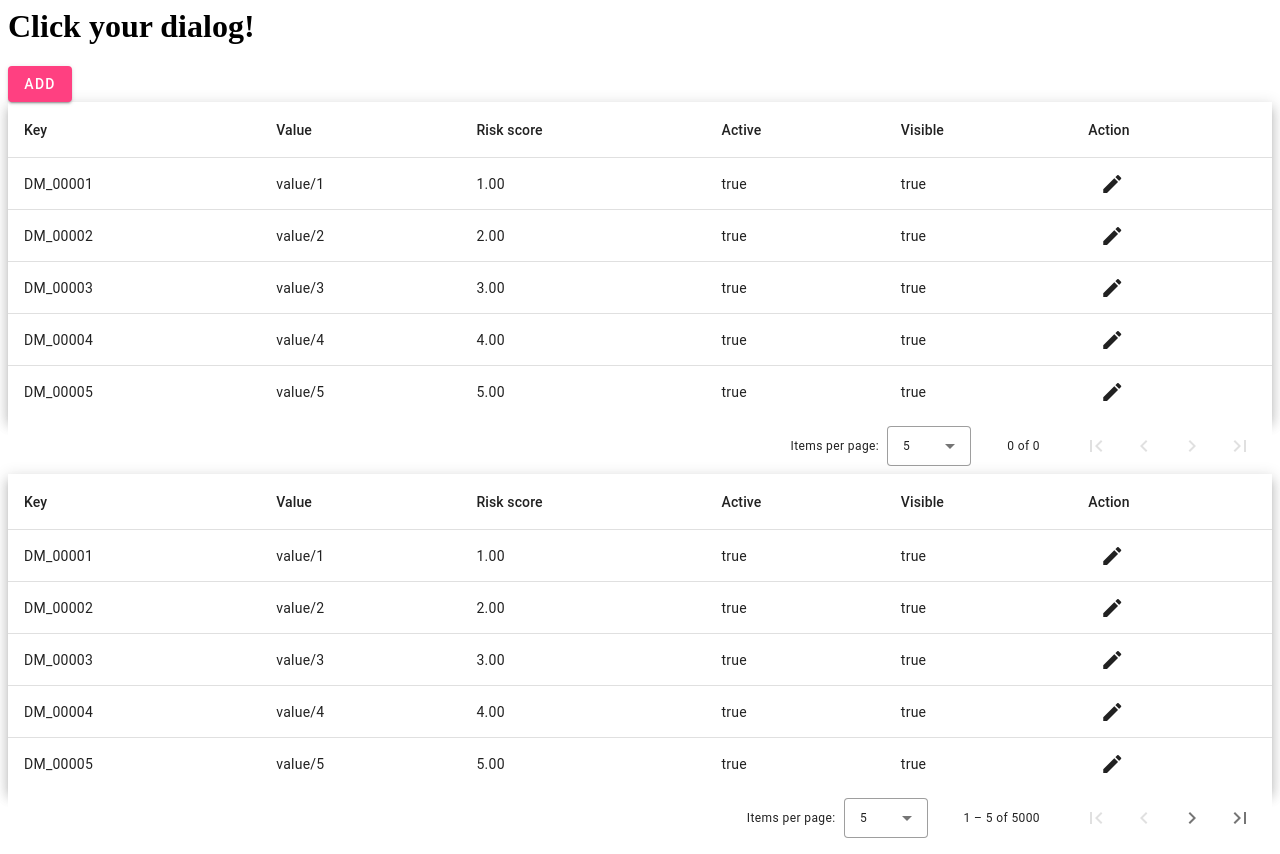
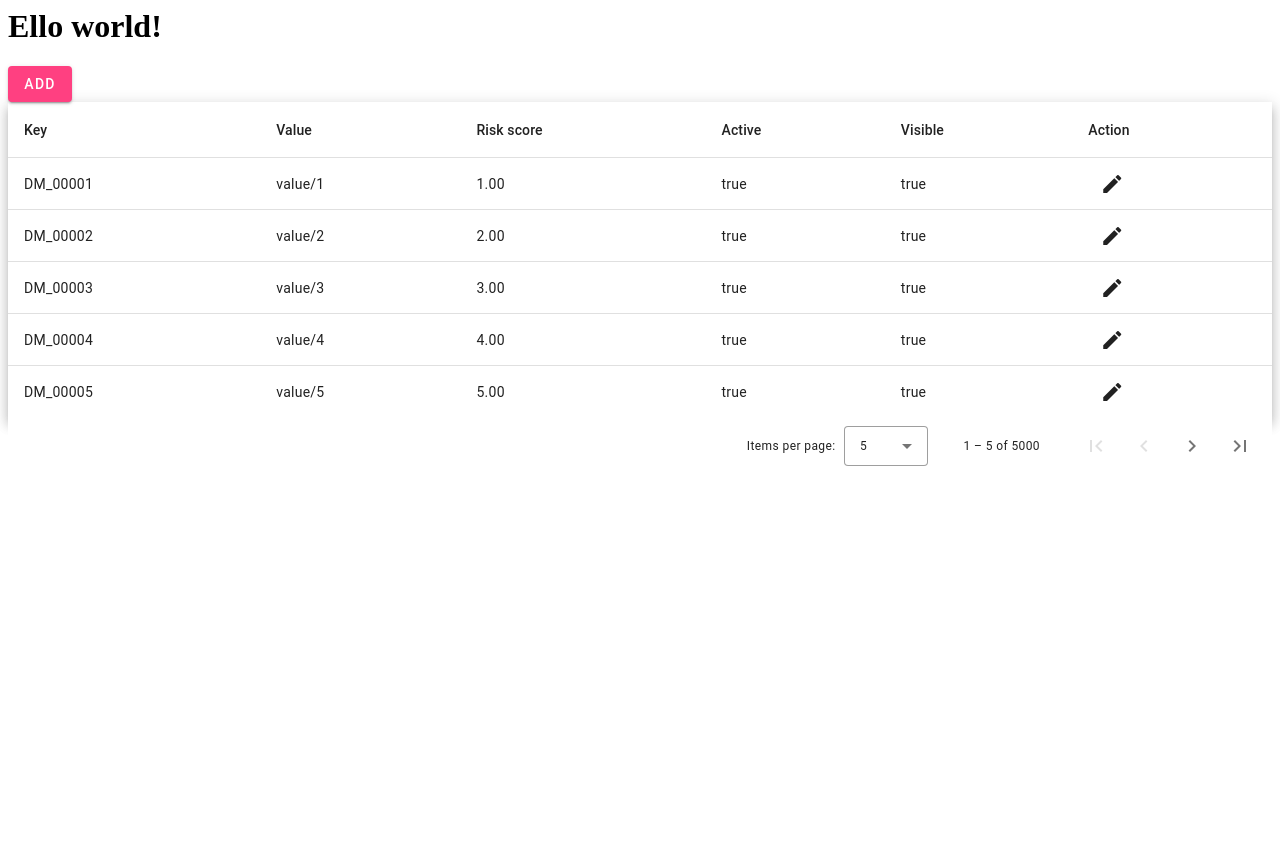
Before and after one commit to Cashew13/angular-zlmr5b, an Angular app: page / in a window 1280 px wide. After the commit the page ends 800 px from the top, so only its background shows below. Built offline with nearby package versions, Linux system fonts and the light colour scheme.

Commit message:
Furnish dimension-table.compent

```diff
--- a/src/app/app.component.html
+++ b/src/app/app.component.html
@@ -1,161 +1,33 @@
-<h1>Click your dialog!</h1>
+<h1>Ello world!</h1>
 
 <button mat-raised-button color="accent" (click)="openCreateDialog()">
   ADD
 </button>
 
-<app-dimension-table
-  [dataSource]="originalTableDataSource"
-  (updateActionClick)="openUpdateDialog($event)">
-</app-dimension-table>
-
 <ng-container *ngIf="this.updatedTableDataSource.data.length">
   <mat-slide-toggle [(ngModel)]="showUpdatedDimensionsTable"
-    >Show updated
+    >Show all updated
   </mat-slide-toggle>
   <div>
-    You have updated {{ updatedTableDataSource.data.length }} Dimensions. Toggle
-    the switch above to show only the updated Dimensions.
+    You have updated {{ updatedTableDataSource.data.length }} dimension(s).
+    <br />
+    Toggle the switch above to show only the dimension(s) you've updated.
   </div>
   <div [hidden]="!showUpdatedDimensionsTable">
-    <table
-      mat-table
-      class="mat-elevation-z8"
+    <app-dimension-table
       [dataSource]="updatedTableDataSource"
+      (updateActionClick)="openUpdateDialog($event)"
+      (revertActionClick)="revertChanges($event)"
     >
-      <ng-container matColumnDef="key">
-        <th mat-header-cell *matHeaderCellDef>Key</th>
-        <td mat-cell *matCellDef="let element">
-          {{ (element.updatedData.value ?? element.originalData.value).key }}
-        </td>
-      </ng-container>
-
-      <ng-container matColumnDef="value">
-        <th mat-header-cell *matHeaderCellDef>Value</th>
-        <td mat-cell *matCellDef="let element">
-          {{ (element.updatedData.value ?? element.originalData.value).value }}
-        </td>
-      </ng-container>
-
-      <ng-container matColumnDef="riskScore">
-        <th mat-header-cell *matHeaderCellDef>Risk score</th>
-        <td mat-cell *matCellDef="let element">
-          {{
-            (element.updatedData.value ?? element.originalData.value).riskScore
-          }}
-        </td>
-      </ng-container>
-
-      <ng-container matColumnDef="active">
-        <th mat-header-cell *matHeaderCellDef>Active</th>
-        <td mat-cell *matCellDef="let element">
-          {{ (element.updatedData.value ?? element.originalData.value).active }}
-        </td>
-      </ng-container>
-
-      <ng-container matColumnDef="visible">
-        <th mat-header-cell *matHeaderCellDef>Visible</th>
-        <td mat-cell *matCellDef="let element">
-          {{
-            (element.updatedData.value ?? element.originalData.value).visible
-          }}
-        </td>
-      </ng-container>
-
-      <ng-container matColumnDef="action">
-        <th mat-header-cell *matHeaderCellDef>Action</th>
-        <td mat-cell *matCellDef="let element">
-          <button mat-icon-button (click)="openUpdateDialog(element)">
-            <mat-icon>edit</mat-icon>
-          </button>
-          <button
-            mat-icon-button
-            (click)="revertChanges(element)"
-            *ngIf="element.updatedData.value"
-          >
-            <mat-icon>history</mat-icon>
-          </button>
-        </td>
-      </ng-container>
-
-      <tr mat-header-row *matHeaderRowDef="displayedColumns"></tr>
-      <tr mat-row *matRowDef="let row; columns: displayedColumns"></tr>
-    </table>
+    </app-dimension-table>
   </div>
-  <mat-paginator
-    #updatedTable
-    [pageSizeOptions]="[5, 10, 20]"
-    showFirstLastButtons
-  >
-  </mat-paginator>
 </ng-container>
 
 <div [hidden]="showUpdatedDimensionsTable">
-  <table
-    mat-table
+  <app-dimension-table
     [dataSource]="originalTableDataSource"
-    class="mat-elevation-z8"
+    (updateActionClick)="openUpdateDialog($event)"
+    (revertActionClick)="revertChanges($event)"
   >
-    <ng-container matColumnDef="key">
-      <th mat-header-cell *matHeaderCellDef>Key</th>
-      <td mat-cell *matCellDef="let element">
-        {{ (element.updatedData.value ?? element.originalData.value).key }}
-      </td>
-    </ng-container>
-
-    <ng-container matColumnDef="value">
-      <th mat-header-cell *matHeaderCellDef>Value</th>
-      <td mat-cell *matCellDef="let element">
-        {{ (element.updatedData.value ?? element.originalData.value).value }}
-      </td>
-    </ng-container>
-
-    <ng-container matColumnDef="riskScore">
-      <th mat-header-cell *matHeaderCellDef>Risk score</th>
-      <td mat-cell *matCellDef="let element">
-        {{
-          (element.updatedData.value ?? element.originalData.value).riskScore
-        }}
-      </td>
-    </ng-container>
-
-    <ng-container matColumnDef="active">
-      <th mat-header-cell *matHeaderCellDef>Active</th>
-      <td mat-cell *matCellDef="let element">
-        {{ (element.updatedData.value ?? element.originalData.value).active }}
-      </td>
-    </ng-container>
-
-    <ng-container matColumnDef="visible">
-      <th mat-header-cell *matHeaderCellDef>Visible</th>
-      <td mat-cell *matCellDef="let element">
-        {{ (element.updatedData.value ?? element.originalData.value).visible }}
-      </td>
-    </ng-container>
-
-    <ng-container matColumnDef="action">
-      <th mat-header-cell *matHeaderCellDef>Action</th>
-      <td mat-cell *matCellDef="let element">
-        <button mat-icon-button (click)="openUpdateDialog(element)">
-          <mat-icon>edit</mat-icon>
-        </button>
-        <button
-          mat-icon-button
-          (click)="revertChanges(element)"
-          *ngIf="element.updatedData.value"
-        >
-          <mat-icon>history</mat-icon>
-        </button>
-      </td>
-    </ng-container>
-
-    <tr mat-header-row *matHeaderRowDef="displayedColumns"></tr>
-    <tr mat-row *matRowDef="let row; columns: displayedColumns"></tr>
-  </table>
-  <mat-paginator
-    #originalTable
-    [pageSizeOptions]="[5, 10, 20]"
-    showFirstLastButtons
-  >
-  </mat-paginator>
+  </app-dimension-table>
 </div>
--- a/src/app/app.component.ts
+++ b/src/app/app.component.ts
@@ -1,43 +1,19 @@
-import {
-  AfterViewInit,
-  ChangeDetectionStrategy,
-  Component,
-  OnDestroy,
-  OnInit,
-  ViewChild,
-} from '@angular/core';
-import {
-  MatDialog,
-  MAT_DIALOG_DATA,
-  MatDialogRef,
-} from '@angular/material/dialog';
-import { MatPaginator } from '@angular/material/paginator';
-import { MatSlideToggleChange } from '@angular/material/slide-toggle';
-import { MatTable, MatTableDataSource } from '@angular/material/table';
-import {
-  Observable,
-  map,
-  of,
-  tap,
-  Subscription,
-  filter,
-  BehaviorSubject,
-} from 'rxjs';
+import { Component, OnDestroy, OnInit } from '@angular/core';
+import { MatDialog } from '@angular/material/dialog';
+import { MatTableDataSource } from '@angular/material/table';
+import { map, Subscription } from 'rxjs';
 import { Dimension } from './dimension';
 import { DimensionDialogService } from './dimension-dialog.service';
 import { DimensionFormComponent } from './dimension-form/dimension-form.component';
 import { DimensionService } from './dimension.service';
-import { StatefulDecorator, Updatable } from './interfaces/stateful-decorator';
+import { Updatable } from './interfaces/stateful-decorator';
 
 @Component({
   selector: 'my-app',
   templateUrl: './app.component.html',
   styleUrls: ['./app.component.css'],
 })
-export class AppComponent implements OnInit, OnDestroy, AfterViewInit {
-  @ViewChild('originalTable') originalTablePaginator: MatPaginator;
-  @ViewChild('updatedTable') updatedTablePaginator: MatPaginator;
-
+export class AppComponent implements OnInit, OnDestroy {
   showUpdatedDimensionsTable: boolean = false;
   readonly originalTableDataSource = new MatTableDataSource<
     Updatable<Dimension>
@@ -45,14 +21,6 @@ export class AppComponent implements OnInit, OnDestroy, AfterViewInit {
   readonly updatedTableDataSource = new MatTableDataSource<
     Updatable<Dimension>
   >([]);
-  readonly displayedColumns: string[] = [
-    'key',
-    'value',
-    'riskScore',
-    'active',
-    'visible',
-    'action',
-  ];
 
   private dialRefSub: Subscription;
   private originalTableSub: Subscription;
@@ -62,11 +30,6 @@ export class AppComponent implements OnInit, OnDestroy, AfterViewInit {
     public dimensionDialogService: DimensionDialogService,
     private dimensionService: DimensionService
   ) {}
-
-  ngAfterViewInit(): void {
-    this.originalTableDataSource.paginator = this.originalTablePaginator;
-    this.updatedTableDataSource.paginator = this.updatedTablePaginator;
-  }
 
   ngOnInit() {
     this.originalTableSub = this.dimensionService
--- a/src/app/dimension-table/dimension-table.component.ts
+++ b/src/app/dimension-table/dimension-table.component.ts
@@ -1,4 +1,12 @@
-import { Component, EventEmitter, Input, OnInit, Output } from '@angular/core';
+import {
+  AfterViewInit,
+  Component,
+  EventEmitter,
+  Input,
+  Output,
+  ViewChild,
+} from '@angular/core';
+import { MatPaginator } from '@angular/material/paginator';
 import { MatTableDataSource } from '@angular/material/table';
 import { Dimension } from '../dimension';
 import { Updatable } from '../interfaces/stateful-decorator';
@@ -8,7 +16,9 @@ import { Updatable } from '../interfaces/stateful-decorator';
   templateUrl: './dimension-table.component.html',
   styleUrls: ['./dimension-table.component.css'],
 })
-export class DimensionTableComponent implements OnInit {
+export class DimensionTableComponent implements AfterViewInit {
+  @ViewChild(MatPaginator) paginator: MatPaginator;
+
   @Input()
   dataSource: MatTableDataSource<Updatable<Dimension>>;
 
@@ -27,9 +37,9 @@ export class DimensionTableComponent implements OnInit {
     'action',
   ];
 
-  constructor() {}
-
-  ngOnInit() {}
+  ngAfterViewInit(): void {
+    this.dataSource.paginator = this.paginator;
+  }
 
   emitUpdateActionClick(arg: Updatable<Dimension>): void {
     this.updateActionClick?.emit(arg);
```
Also changed, not shown: src/app/interfaces/stateful-decorator.ts (+2 -7 lines).
